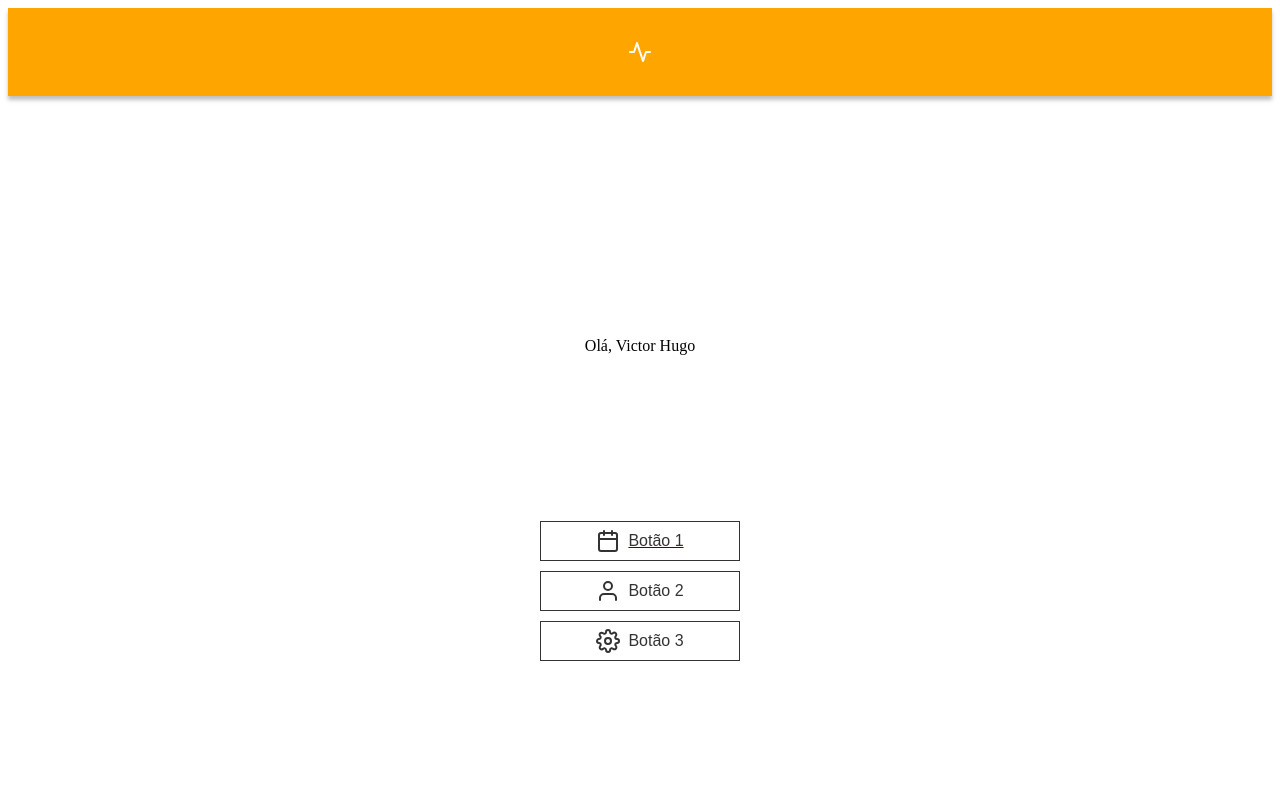
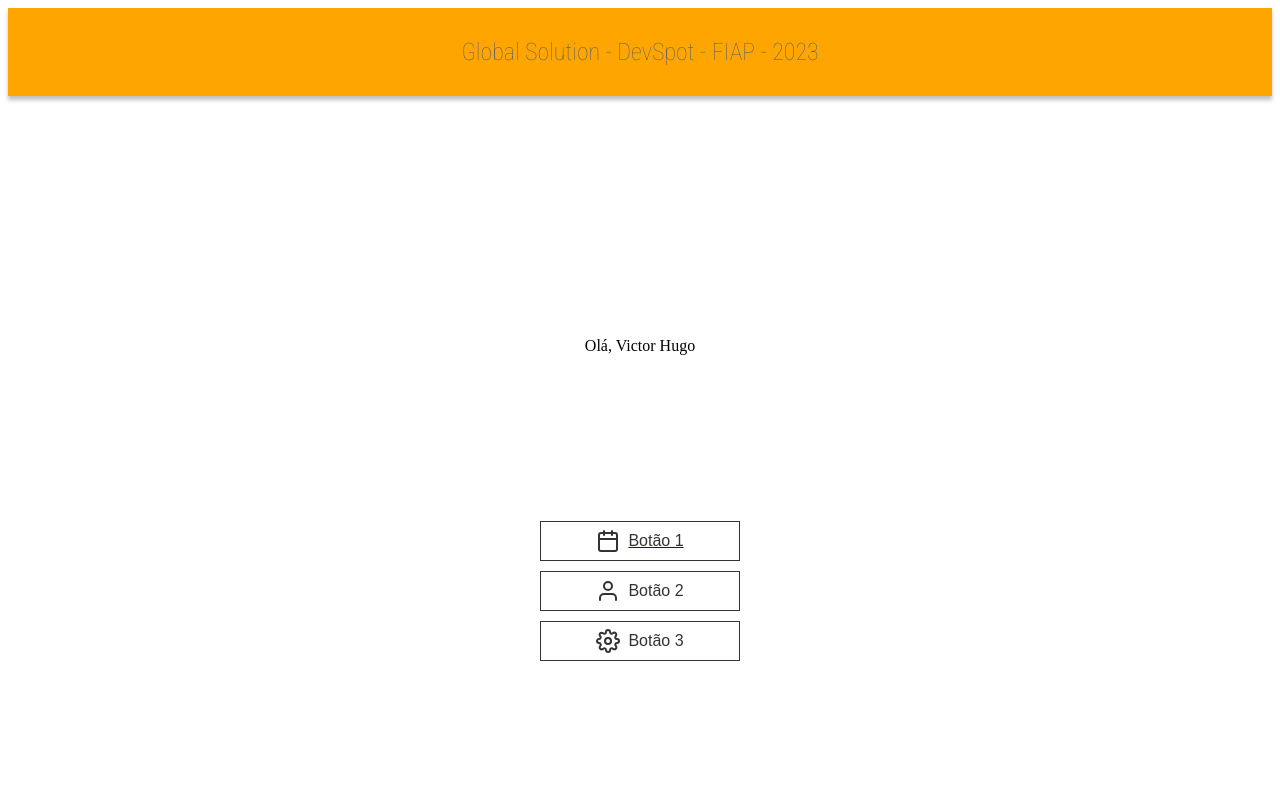
Before and after one commit to LeonardoSeiti/enfermeira-digital-gs, a Next.js app: page / in a window 1280 px wide. Shown: the top 800 px of the page. Built offline with nearby package versions, Linux system fonts and the light colour scheme.

Commit message:
commit style header, fonts e facilitacoes

```diff
--- a/components/Header.js
+++ b/components/Header.js
@@ -1,18 +1,34 @@
+// Seu componente Header.js
+
 import React from 'react';
 import styles from '../styles/Header.module.css';
 import FeatherIcon from './React-Feather';
-const Header = () => {
+import Head from 'next/head'
+
+const Header = ({ title }) => {
   return (
+    <><Head>
+      <link rel="preconnect" href="https://fonts.googleapis.com"/>
+    <link rel="preconnect" href="https://fonts.gstatic.com" crossorigin/>
+    <link href="https://fonts.googleapis.com/css2?family=Roboto+Condensed:wght@100&display=swap" rel="stylesheet"/>
+
+    </Head>
+
     <header className={styles.header}>
       <div className={styles.navigation}>
+        {/* Conteúdo do lado esquerdo do cabeçalho, se necessário */}
       </div>
-      <div className={`${styles.logo}`}>
-        <FeatherIcon icon="Activity" size={24} color="white" /> {/* Ícone usando FeatherIcon */}
+      <div className={`${styles.logo} ${styles.customFont}`}>
+        <FeatherIcon icon="Activity" size={24} color="white" />
+        <h1>{title}</h1> Global Solution - DevSpot - FIAP - 2023 {/* Adicione o título aqui */}
       </div>
       <div className={styles.navigation}>
+        {/* Conteúdo do lado direito do cabeçalho, se necessário */}
       </div>
     </header>
+    </>
   );
 };
 
+
 export default Header;
--- a/styles/Header.module.css
+++ b/styles/Header.module.css
@@ -1,42 +1,38 @@
-.header {
-    display: flex;
-    height: 88px;
-    padding: 0px 8px;
-    justify-content: space-between;
-    align-items: center;
-    align-self: stretch;
-    background: var(--Texto-cinza, #5B5B5B);
-    box-shadow: 0px 4px 4px 0px rgba(0, 0, 0, 0.25);
-    margin: 0;
-    padding: 0;
-  }
-
-  .logo img {
-    width: 48px;
-    height: 48px;
-  }
-
+/* Seu arquivo Header.module.css */
 
 .header {
   display: flex;
   height: 88px;
-    padding: 0px 8px;
+  padding: 0 8px;
   justify-content: space-between;
   align-items: center;
   align-self: stretch;
-    background: var(--Texto-cinza, #ffa500);
+  background: var(--Texto-cinza, #ffa500); /* Corrigi a cor para laranja */
   box-shadow: 0px 4px 4px 0px rgba(0, 0, 0, 0.25);
+  margin: 0;
+  white-space: nowrap;
+  font-family: 'Roboto Condensed', sans-serif;
 }
 
-  /* Estilos para o contêiner do ícone */
 .logo {
+  position: relative; /* Adicionado position relative para posicionamento absoluto do texto */
   display: flex;
   align-items: center;
   justify-content: center;
-    width: 48px; /* Largura do contêiner */
-    height: 48px; /* Altura do contêiner */
-    border-radius: 50%; /* Para criar um contêiner circular */
-    background-color: orange; /* Cor de fundo */
-    color: white; /* Cor do ícone */
-    font-size: 24px; /* Tamanho do ícone */
+  width: 48px;
+  height: 48px;
+  border-radius: 50%;
+  background-color: orange; /* Alterei a cor de fundo para branco */
+  color: rgb(101, 101, 101); /* Alterei a cor do ícone para laranja */
+  font-size: 24px;
 }
+
+/* Adicionado estilo para o texto dentro do .logo */
+.logo h1 {
+  z-index: 1; /* Garante que o texto fique na frente do ícone */
+  color: white; /* Cor do texto */
+}
+
+.customFont {
+  font-family: 'Roboto Condensed', sans-serif;
+}
```
Also changed, not shown: pages/index.js (+5 -2 lines). Lines whose indentation alone changed are shown as unchanged.
